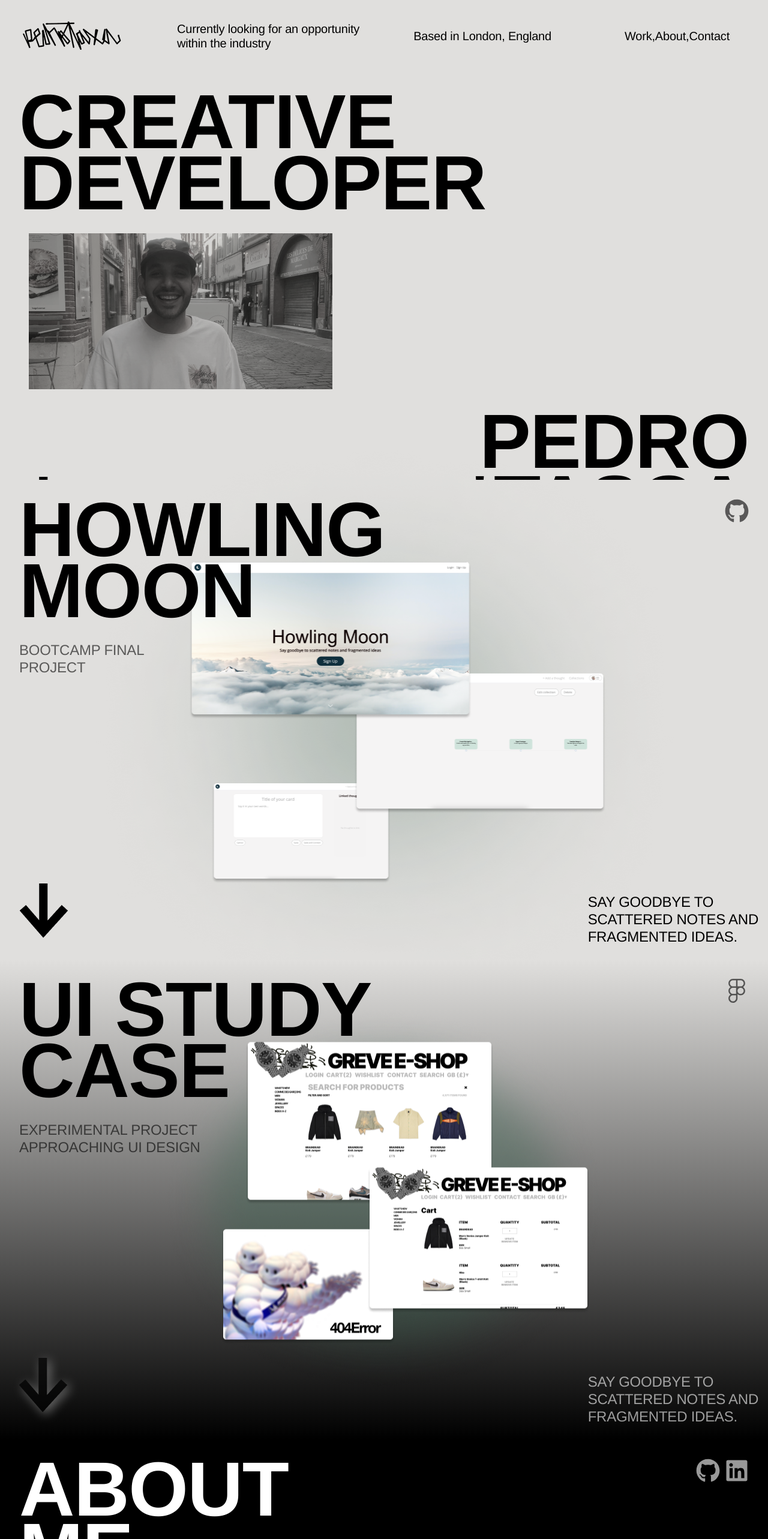
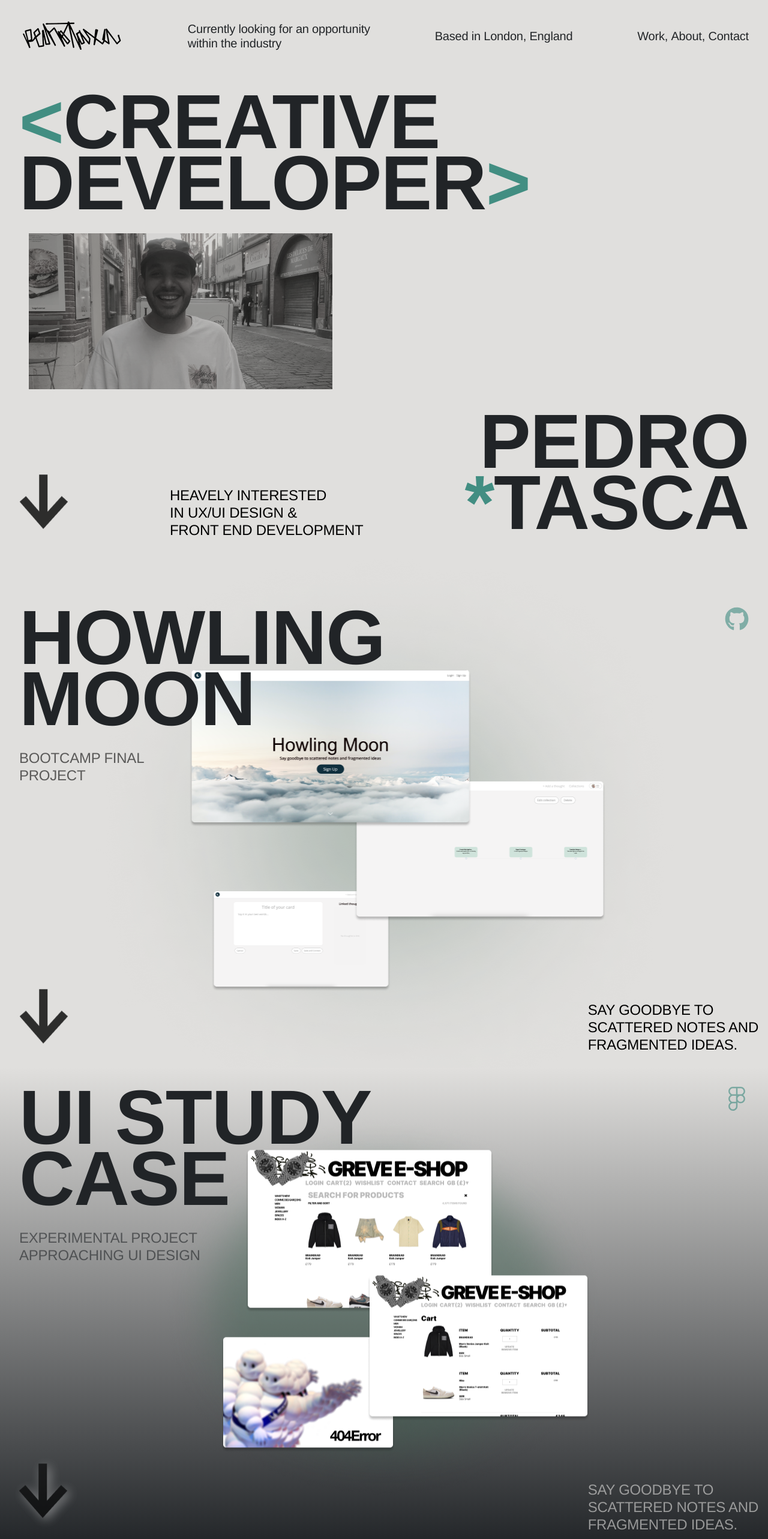
Before and after one commit to pedrotasca1/personal-portfolio-may, a React (Create React App) app in the folder personal-portfolio-may/: page / in a window 1280 px wide. Shown: the top 2566 px of the page at 60% size. Built offline with nearby package versions, Linux system fonts and the light colour scheme.

Commit message:
series of vidual changes

```diff
--- a/personal-portfolio-may/src/App.scss
+++ b/personal-portfolio-may/src/App.scss
@@ -1,5 +1,8 @@
 $background-color: #E0DFDD;
-$secondary-color: #27374D;
+$primary-color: #212427;
+$secondary-color: #016c5db5;
+$detail-color: #00ffddb5;
+
 
 body {
   height: 100%;
@@ -34,13 +37,15 @@ h1 {
   font-weight: 800;
   margin: 0;
   padding: 32px;
+
+  color: $primary-color;
 }
 
 p {
   font-size: 24px;
   line-height: 29px;
   font-style: normal;
-  font-weight: 500;
+  font-weight: 300;
   letter-spacing: -0.01em;
 }
 
--- a/personal-portfolio-may/src/components/About/About.js
+++ b/personal-portfolio-may/src/components/About/About.js
@@ -12,7 +12,7 @@ function About() {
         <FadeInSection>
           <div className='aboutContainerContent'>
             <div className='aboutHeader'>
-              <h1>ABOUT<br></br>ME</h1>
+              <h1 className='typoDark'>ABOUT<br></br>ME</h1>
               <div className='aboutLinkContainer'>
                   <a href='https://github.com/pedrotasca1' target='_blank' rel="noreferrer">
                     <FaGithub size={40} className='aboutLinkLogo'/>
@@ -23,10 +23,10 @@ function About() {
                   </a>
               </div>
             </div>
-            <p>LOOKING FOR AN<br></br>INTERNSHIP/ JUNIOR ROLE</p>
+            <p className='typoDark'>LOOKING FOR AN<br></br>INTERNSHIP/ JUNIOR ROLE</p>
             <div className='bottomText'>
               <div></div>
-              <p className='aboutContent'>
+              <p className='aboutContent typoDark'>
               An aspiring frontend web developer and UI designer with a strong passion for creating visually captivating and user-friendly websites. Recently, I successfully completed a comprehensive web development bootcamp, where I gained a solid foundation in HTML, CSS, JavaScript, and the principles of UI/UX design. With a keen eye for detail and a dedication to creating seamless user experiences, I am now eagerly seeking a junior role in the industry to further develop my skills, contribute to exciting projects, and continue my journey towards becoming a skilled professional in the world of web development.
               </p>
                 <h4 className='aboutBackgroundImage'>*</h4>
--- a/personal-portfolio-may/src/components/About/About.scss
+++ b/personal-portfolio-may/src/components/About/About.scss
@@ -1,5 +1,7 @@
+@import '../../App.scss';
+
 .aboutBackgroundImage {
-  color: white;
+  color: $background-color;
   opacity: 0.2;
   font-size: 880px;
 
@@ -18,8 +20,8 @@
   position: relative;
   overflow: hidden;
   display: flex;
-  background-color: #000000;
-  color: white;
+  background-color: $primary-color;
+  color: $background-color;
 }
 
 .AboutContainer {
@@ -35,7 +37,9 @@
 
 .aboutContent {
   max-width: 35vw;
-  color: #E0DFDD;
+  // color: #E0DFDD;
+
+  margin-top: 40px;
 }
 
 .aboutHeader {
@@ -63,12 +67,22 @@
 }
 
 .aboutLinkLogo {
-  color: white;
+  color: $detail-color;
   opacity: 0.6;
+  transition: opacity 0.2s ease-in-out;
   cursor: pointer;
+
+}
+
+.aboutLinkLogo:hover {
+  opacity: 1;
 }
 
 .AboutContainer p {
   padding: 0 40px;
   margin: 0;
 }
+
+.typoDark {
+  color: $background-color;
+}
--- a/personal-portfolio-may/src/components/Hero/Hero.js
+++ b/personal-portfolio-may/src/components/Hero/Hero.js
@@ -3,11 +3,9 @@ import React from 'react';
 import './Hero.scss'
 import HeroImage from "./HeroImage.png";
 import Arrow from '../../Arrow.png';
-// import { useSpring, animated } from '@react-spring/web'
 
 import FadeInSection from '../../visual-effects/FadeInSection';
-
-
+import { useSpring, animated } from 'react-spring';
 
 function Hero() {
   const scrollTo = (target) => {
@@ -16,28 +14,35 @@ function Hero() {
       window.scrollTo({
         top: targetElement.offsetTop,
         behavior: 'smooth',
-        timingFunction: 'cubic-bezier(0.4, 0.8, 0.2, 1)',
       });
     }
   };
+
+  const springProps = useSpring({
+    to: { scrollTop: 0 },
+    config: { mass: 1, tension: 280, friction: 60 },
+    onFrame: (props) => {
+      window.scrollTo(0, props.scrollTop);
+    },
+  });
 
   return (
     <section className='hero'>
       <FadeInSection>
         <div className='heroContainer'>
           <div className='heroHeader'>
-            <h1 >CREATIVE <br></br>DEVELOPER</h1>
+            <h1><span className="h1Spam">&#60;</span>CREATIVE <br></br>DEVELOPER<span className="h1Spam">&#62;</span></h1>
             <img src={HeroImage} className='heroImage'></img>
           </div>
 
           <div className='heroPageBottom'>
-            <div
+            <animated.div
               className={'arrow'}
-
+              style={springProps}
               onClick={() => scrollTo('#howlingMoon')}
             >
               <img src={Arrow}/>
-            </div>
+            </animated.div>
 
             <p >
               HEAVELY INTERESTED
@@ -46,7 +51,7 @@ function Hero() {
               <br></br>
               FRONT END DEVELOPMENT
             </p>
-            <h1  className={'heroBottomTitle'}>PEDRO<br></br>*TASCA</h1>
+            <h1  className={'heroBottomTitle'}>PEDRO<br></br><span className='h1Spam'>*</span>TASCA</h1>
           </div>
         </div>
       </FadeInSection>
--- a/personal-portfolio-may/src/components/Hero/Hero.scss
+++ b/personal-portfolio-may/src/components/Hero/Hero.scss
@@ -3,6 +3,8 @@
 #hero {
   display: flex;
   background-color: $background-color;
+
+  padding: 32px;
 }
 
 .heroContainer {
@@ -10,6 +12,8 @@
   margin-top: 3.2vh;
 
   max-width: 1600px;
+  min-height: 860px;
+
   margin: auto;
 }
 
@@ -30,3 +34,7 @@
 .heroBottomTitle {
   text-align: end;
 }
+
+.h1Spam {
+  color: $secondary-color;
+}
--- a/personal-portfolio-may/src/components/HowlingMoon/HowlingMoon.js
+++ b/personal-portfolio-may/src/components/HowlingMoon/HowlingMoon.js
@@ -5,6 +5,7 @@ import Arrow from '../../Arrow.png';
 import HowlingMoonImg from './Images.png';
 import { FaGithub } from "react-icons/fa";
 
+import { useSpring, animated } from 'react-spring';
 import FadeInSection from '../../visual-effects/FadeInSection';
 
 
@@ -18,6 +19,14 @@ function HowlingMoon() {
       });
     }
   };
+
+  const springProps = useSpring({
+    to: { scrollTop: 0 },
+    config: { mass: 1, tension: 280, friction: 60 },
+    onFrame: (props) => {
+      window.scrollTo(0, props.scrollTop);
+    },
+  });
 
   return (
       <section className='howlingMoonSection' id='howlingMoon'>
@@ -50,12 +59,13 @@ function HowlingMoon() {
 
             <div className='howlingMoonPageBottom'>
 
-              <div
+              <animated.div
                 className={'arrow'}
+                style={springProps}
                 onClick={() => scrollTo('#UIExperiment')}
               >
                 <img src={Arrow} />
-              </div>
+              </animated.div>
 
               <div className='bottomRightContainer'>
 
--- a/personal-portfolio-may/src/components/HowlingMoon/HowlingMoon.scss
+++ b/personal-portfolio-may/src/components/HowlingMoon/HowlingMoon.scss
@@ -83,11 +83,34 @@
 }
 
 .howlingMoonLinkLogo {
-  color: black;
+  color: $secondary-color;
   opacity: 0.6;
+  transition: opacity 0.2s ease-in-out;
+}
+
+.howlingMoonLinkLogo:hover {
+  opacity: 1;
 }
 
 .arrow {
   cursor: pointer;
   z-index: 5;
+  opacity: 0.8;
+  transition: transform 0.2s ease-in-out opacity 0.4s ease-in-out;
+  position: relative;
+  animation: bounce 0.9s infinite;
+  animation-delay: 1.5s;
 }
+
+@keyframes bounce {
+  0%, 100% {
+    transform: translateY(0);
+  }
+  50% {
+    transform: translateY(-5px); /* Adjust the value as per your preference */
+  }
+}
+
+.arrow:hover {
+  animation-play-state: paused;
+}
--- a/personal-portfolio-may/src/components/Navbar/Navbar.js
+++ b/personal-portfolio-may/src/components/Navbar/Navbar.js
@@ -1,6 +1,6 @@
 import React from 'react';
 import "./Navbar.scss";
-import { animated } from '@react-spring/web'
+import { animated, useSpring } from '@react-spring/web'
 import Logo from '../../Logo.png'
 
 function Navbar() {
@@ -14,10 +14,18 @@ function Navbar() {
     }
   };
 
+  const springProps = useSpring({
+    to: { scrollTop: 0 },
+    config: { mass: 1, tension: 280, friction: 60 },
+    onFrame: (props) => {
+      window.scrollTo(0, props.scrollTop);
+    },
+  });
+
   return (
       <div className='navbarContainer'>
         <ul className='navList'>
-          <li className='navListItem'><img src={ Logo }></img></li>
+          <li className='navListItem'><img src={ Logo } alt='logo'></img></li>
           <li className='navListItem'>
             Currently looking for an opportunity
             <br />
@@ -25,9 +33,11 @@ function Navbar() {
           </li>
           <li className='navListItem'>Based in London, England</li>
           <ul className='navListLinks'>
-            <animated.li onClick={() => scrollTo('#howlingMoon')} className={'navListItem listItem'}>Work,</animated.li>
-            <animated.li onClick={() => scrollTo('#about')} className={'navListItem listItem'}>About,</animated.li>
-            <animated.li className={'navListItem listItem'}>Contact</animated.li>
+            <animated.li onClick={() => scrollTo('#howlingMoon')} className={'navListItem listItem'} style={springProps}>Work</animated.li>
+            <li className='navListItem'>,&nbsp;</li>
+            <animated.li onClick={() => scrollTo('#about')} className={'navListItem listItem'} style={springProps}>About</animated.li>
+            <li className='navListItem'>,&nbsp;</li>
+            <animated.li className={'navListItem listItem'} style={springProps}>Contact</animated.li>
           </ul>
         </ul>
       </div>
--- a/personal-portfolio-may/src/components/Navbar/Navbar.scss
+++ b/personal-portfolio-may/src/components/Navbar/Navbar.scss
@@ -1,9 +1,15 @@
 @import '../../App.scss';
+
 
 .navbarContainer {
   display: flex;
   align-items: center;
   justify-content: space-evenly;
+
+  font-family: "HelveticaNeue-Light", "Helvetica Neue Light", "Helvetica Neue", Helvetica, Arial, "Lucida Grande", sans-serif;
+  font-weight: 300;
+  font-size: 20px;
+  color: $primary-color;
 }
 
 .navList {
@@ -18,25 +24,53 @@
   justify-content: space-between;
 }
 
+.navListItem {
+  text-align: start;
+  font-weight: 300;
+  font-size: 20px;
+  line-height: 24px;
+  letter-spacing: -0.01em;
+  position: relative;
+}
+
 .navListLinks {
   max-width: 1600px;
   height: 120px;
   margin: 0;
-  padding: 0px 32px;
   list-style: none;
   text-align: center;
   display: flex;
   align-items: center;
   justify-content: space-between;
+  font-weight: 300;
+  padding: 0;
 }
 
-
-.navListItem {
+.navListLinks .navListItem {
   text-align: start;
-  font-weight: 500;
+  font-weight: 300;
   font-size: 20px;
   line-height: 24px;
   letter-spacing: -0.01em;
+  position: relative;
+}
+
+.navListLinks .navListItem::after {
+  content: "";
+  position: absolute;
+  bottom: 0;
+  left: 0;
+  width: 100%;
+  height: 1px;
+  margin-top: 4px;
+  background-color: $secondary-color; /* Change this to the desired color */
+  transform: scaleX(0);
+  transition: transform 0.5s ease-in-out;
+  opacity: 0.8;
+}
+
+.navListLinks .navListItem:hover::after {
+  transform: scaleX(1);
 }
 
 .listItem {
--- a/personal-portfolio-may/src/components/UI/UXExperiment/UIExperiment.js
+++ b/personal-portfolio-may/src/components/UI/UXExperiment/UIExperiment.js
@@ -2,7 +2,7 @@
 import React from 'react';
 import './UIExperiment.scss';
 import UIExperimentImg from './Frame 2.png';
-// import { useSpring, animated } from '@react-spring/web';
+import { useSpring, animated } from '@react-spring/web';
 import { FaFigma } from "react-icons/fa";
 import ShadowArrow from './ShadowArrow.png'
 
@@ -20,6 +20,14 @@ function UIExperiment() {
       });
     }
   };
+
+  const springProps = useSpring({
+    to: { scrollTop: 0 },
+    config: { mass: 1, tension: 280, friction: 60 },
+    onFrame: (props) => {
+      window.scrollTo(0, props.scrollTop);
+    },
+  });
 
   return (
     <section className='experimentSection' id='UIExperiment'>
@@ -51,12 +59,13 @@ function UIExperiment() {
           </a>
 
           <div className='experimentPageBottom'>
-            <div
+            <animated.div
               className={'experimentArrow'}
+              style={springProps}
               onClick={() => scrollTo('#about')}
             >
               <img src={ShadowArrow} />
-            </div>
+            </animated.div>
 
             <div className='bottomRightContainer'>
 
--- a/personal-portfolio-may/src/components/UI/UXExperiment/UIExperiment.scss
+++ b/personal-portfolio-may/src/components/UI/UXExperiment/UIExperiment.scss
@@ -4,7 +4,7 @@
   max-width: 100vw;
   position: relative;
 
-  background: linear-gradient(180deg, #E0DFDD 0%, #000000 100%);;
+  background: linear-gradient(180deg, $background-color 0%, $primary-color 100%);;
   ;
 }
 
@@ -17,8 +17,6 @@
   display: flex;
   flex-direction: column;
   justify-content: space-between;
-  // border: 1px solid red;
-  // background: linear-gradient(180deg, #E0DFDD 0%, #000000 800%);
 }
 
 .experimentHeader {
@@ -29,7 +27,8 @@
   z-index: 5;
 
   p {
-    color: rgba(0, 0, 0, 0.6);
+    color: $primary-color;
+    opacity: 0.6;
   }
 }
 
@@ -74,7 +73,7 @@
 
 .experimentBottomSentence {
   padding: 0 16px;
-  color: white;
+  color: $background-color;
   opacity: 0.6 !important;
 }
 
@@ -85,8 +84,13 @@
 }
 
 .experimentLinkLogo {
-  color: black;
+  color: $secondary-color;
   opacity: 0.6;
+  transition: opacity 0.2s ease-in-out;
+}
+
+.experimentLinkLogo:hover {
+  opacity: 1;
 }
 
 .experimentArrow {
@@ -94,4 +98,23 @@
   padding: 16px;
 
   cursor: pointer;
+  z-index: 5;
+  opacity: 0.8;
+  transition: transform 0.2s ease-in-out opacity 0.4s ease-in-out;
+  position: relative;
+  animation: bounce 0.9s infinite;
+  animation-delay: 1.5s;
 }
+
+@keyframes bounce {
+  0%, 100% {
+    transform: translateY(0);
+  }
+  50% {
+    transform: translateY(-5px); /* Adjust the value as per your preference */
+  }
+}
+
+.arrow:hover {
+  animation-play-state: paused;
+}
--- a/personal-portfolio-may/src/visual-effects/FadeInSection.js
+++ b/personal-portfolio-may/src/visual-effects/FadeInSection.js
@@ -1,3 +1,4 @@
+/* eslint-disable react-hooks/exhaustive-deps */
 import React, { useEffect, useRef } from 'react';
 
 const FadeInSection = ({ children }) => {
@@ -14,7 +15,7 @@ const FadeInSection = ({ children }) => {
           }
         });
       },
-      { threshold: 0.7 }
+      { threshold: 0.3 }
     );
 
     observer.observe(sectionRef.current);
```
